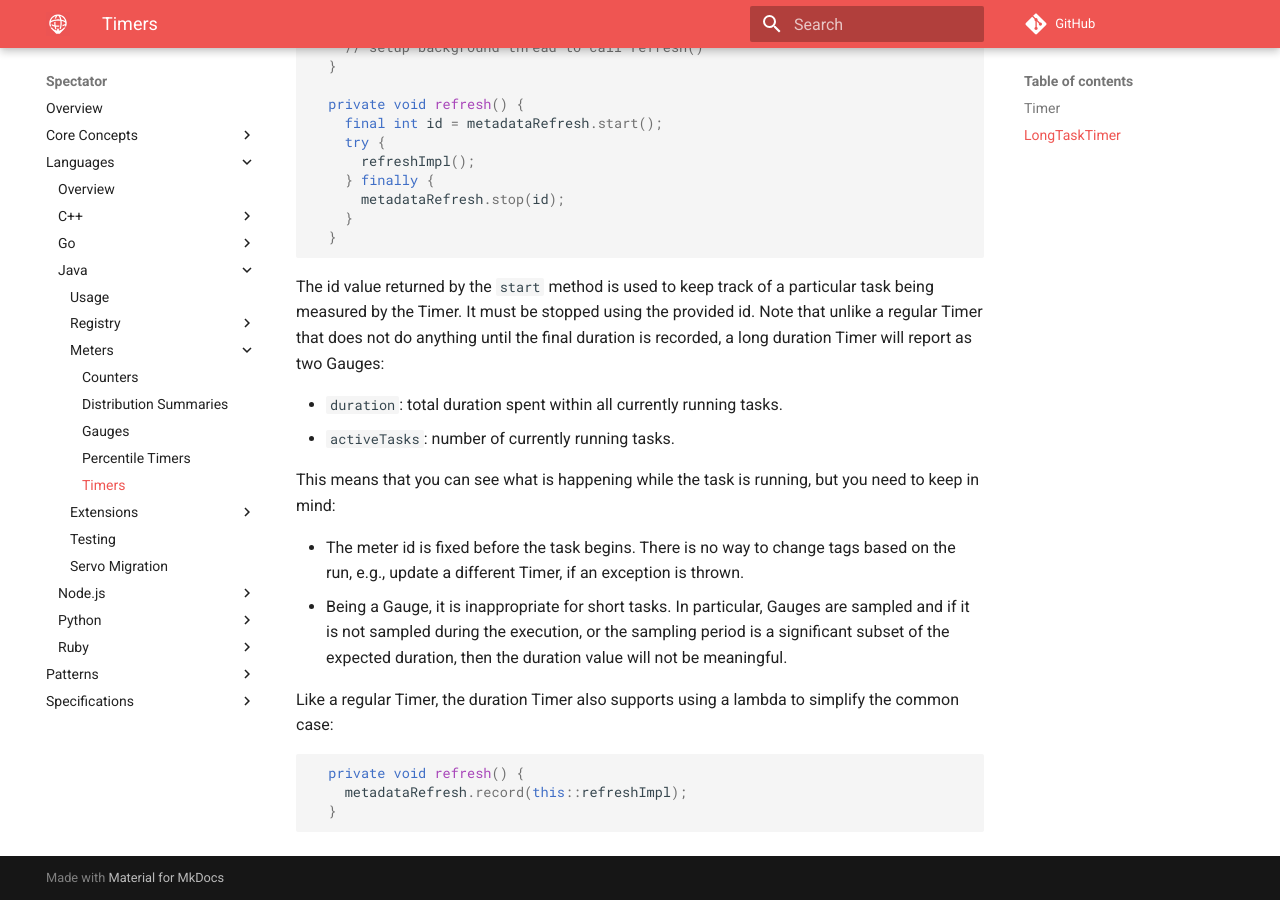
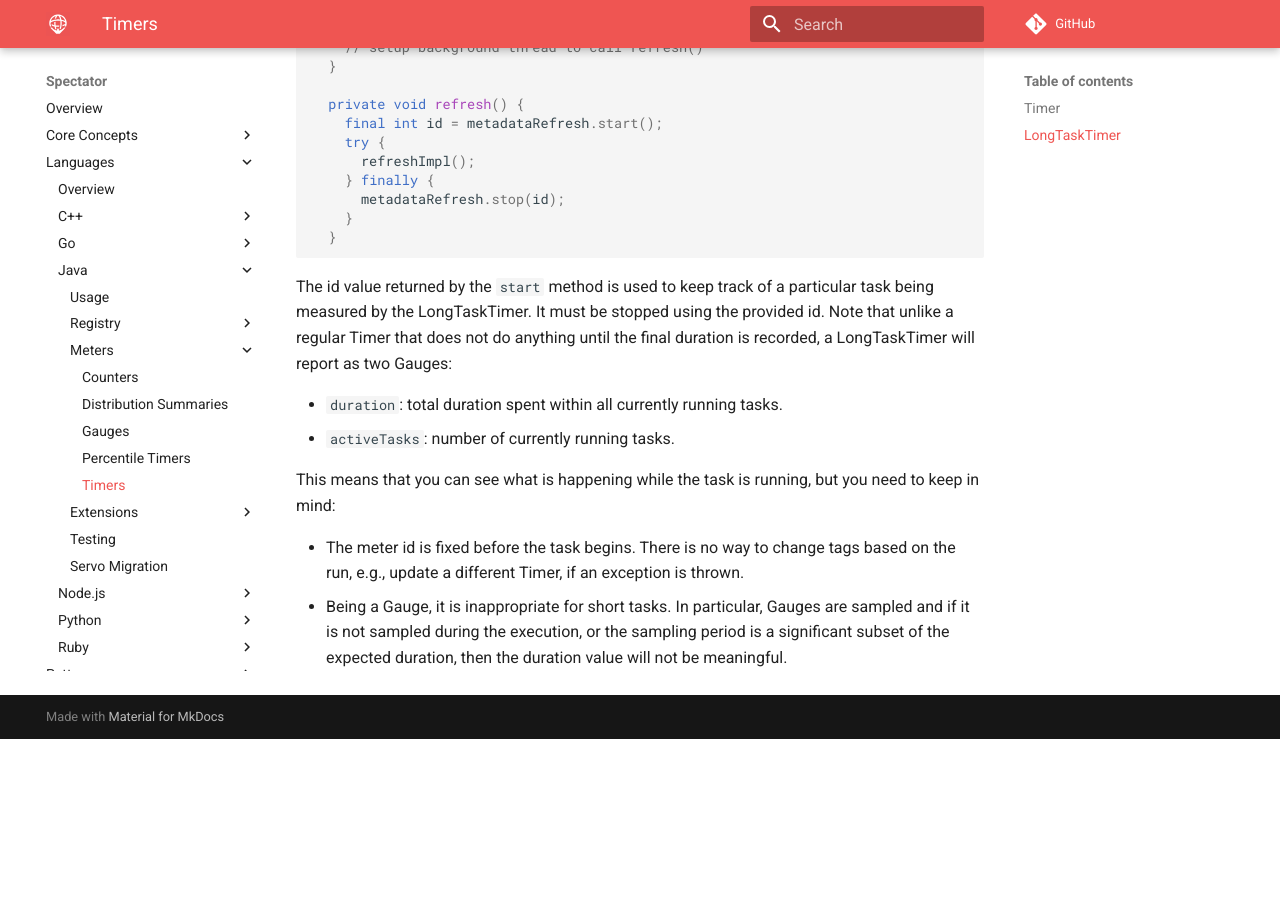
Before and after one commit to Netflix/atlas-docs, an MkDocs documentation site: the page built from docs/spectator/lang/java/meters/timer.md, in a window 1280 px wide and 900 px high, scrolled down 1382 px. Built offline with MkDocs 1.6.1 and Material for MkDocs 9.7.7, drawn with Linux system fonts in a browser that asks for light colours; comment, search, counter and statistics services are not loaded; after the commit the page ends 2121 px from its top, so only the background shows below that.

Commit message:
update timer docs for deprecation (#154)
Update docs to stop recommending a deprecated method.

````diff
--- a/docs/spectator/lang/java/meters/timer.md
+++ b/docs/spectator/lang/java/meters/timer.md
@@ -21,7 +21,7 @@
 
 ```java
   public Response handle(Request request) {
-    return requestLatency.record(() -> handleImpl(request));
+    return requestLatency.recordRunnable(() -> handleImpl(request));
   }
 ```
 
@@ -75,9 +75,9 @@
 ```
 
 The id value returned by the `start` method is used to keep track of a particular task being
-measured by the Timer. It must be stopped using the provided id. Note that unlike a regular Timer
-that does not do anything until the final duration is recorded, a long duration Timer will report
-as two Gauges:
+measured by the LongTaskTimer. It must be stopped using the provided id. Note that unlike a
+regular Timer that does not do anything until the final duration is recorded, a LongTaskTimer
+will report as two Gauges:
 
 * `duration`: total duration spent within all currently running tasks.
 * `activeTasks`: number of currently running tasks.
@@ -90,11 +90,3 @@
 * Being a Gauge, it is inappropriate for short tasks. In particular, Gauges are sampled and if it
 is not sampled during the execution, or the sampling period is a significant subset of the expected
 duration, then the duration value will not be meaningful.
-
-Like a regular Timer, the duration Timer also supports using a lambda to simplify the common case:
-
-```java
-  private void refresh() {
-    metadataRefresh.record(this::refreshImpl);
-  }
-```
````
